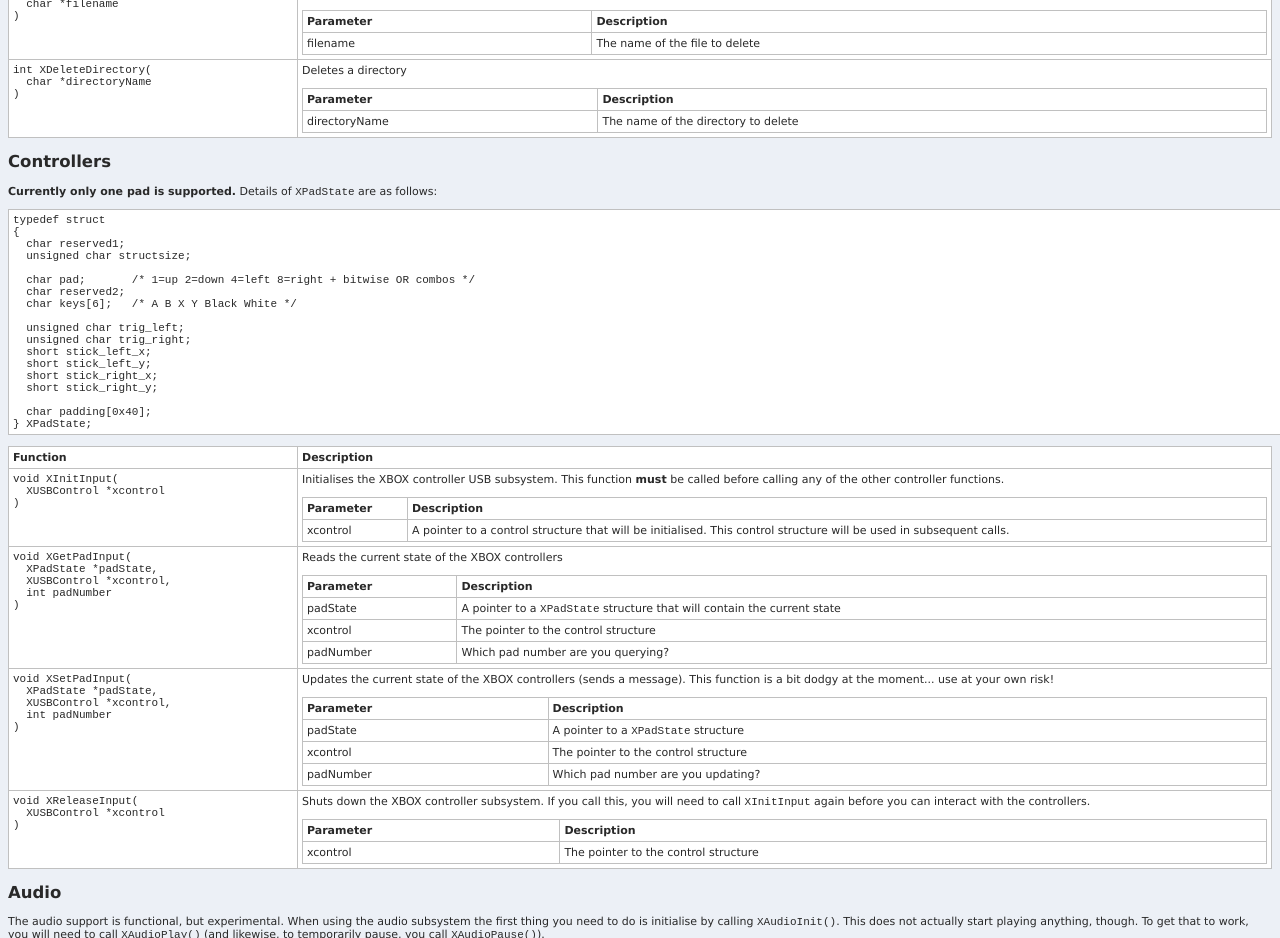
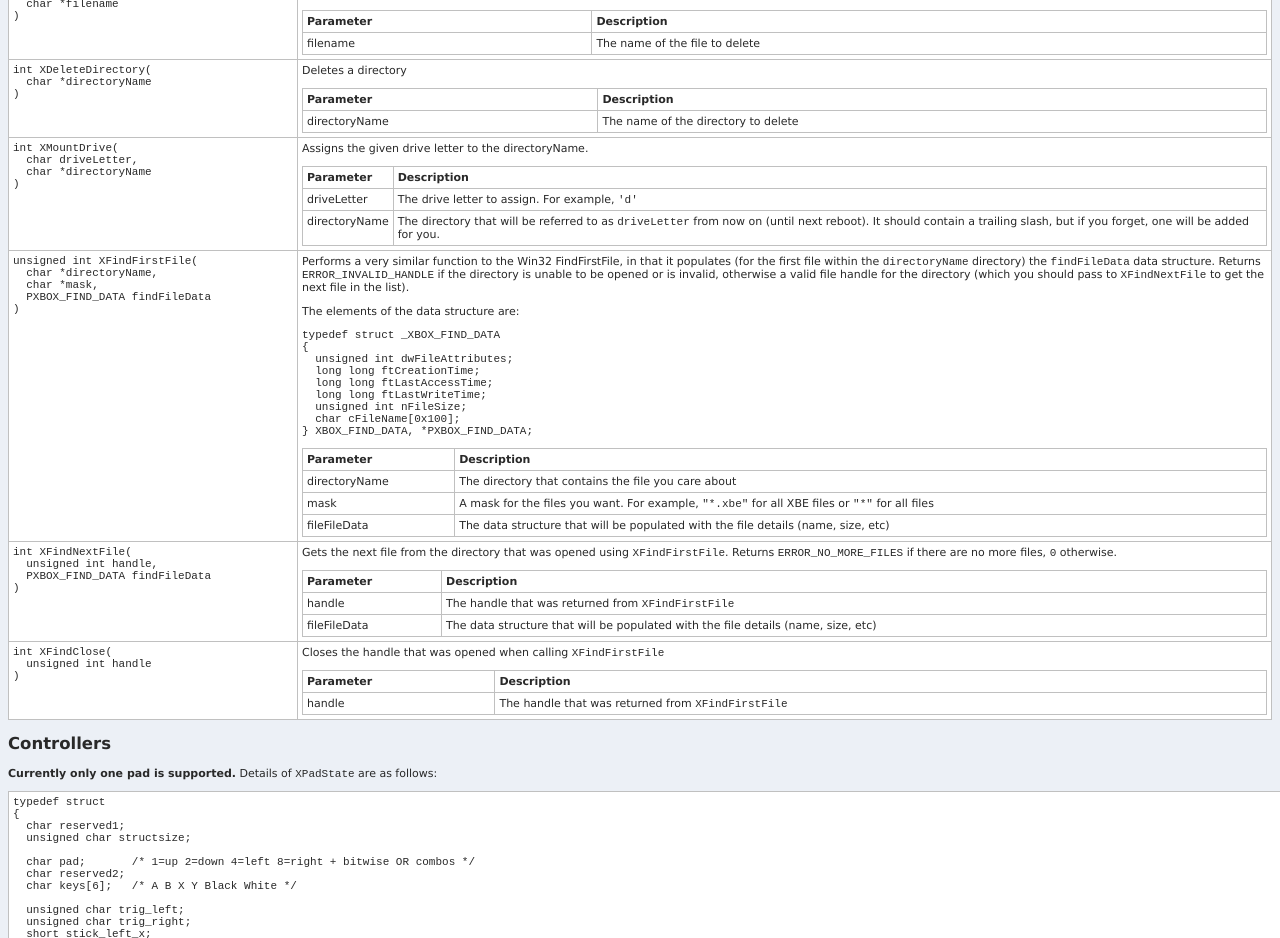
Before and after one commit to XboxDev/OpenXDK, a plain HTML site: page doc/apihal.html in a window 1280 px wide. Shown: the part 2360-3298 px from the top of the page. Drawn offline with Linux system fonts and the light colour scheme.

Commit message:
documentation updates

```diff
--- a/doc/apihal.html
+++ b/doc/apihal.html
@@ -268,7 +268,77 @@ All of the file access APIs return a status code that you should compare against
 <tr><td>directoryName</td><td>The name of the directory to delete</td></tr>
 </table>
 </td></tr>
+
+<tr><td><code>int XMountDrive( <br>
+&nbsp;&nbsp;char driveLetter, <br>
+&nbsp;&nbsp;char *directoryName<br>
+)</code></td>
+<td>Assigns the given drive letter to the directoryName.
+<p>
+<table>
+<tr><td><b>Parameter</b></td><td><b>Description</b></td></tr>
+<tr><td>driveLetter</td><td>The drive letter to assign.  For example, <code>'d'</code></td></tr>
+<tr><td>directoryName</td><td>The directory that will be referred to as <code>driveLetter</code> from now on (until next reboot).  It should contain a trailing slash, but if you forget, one will be added for you.</td></tr>
 </table>
+</td></tr>
+
+<tr><td><code>unsigned int XFindFirstFile( <br>
+&nbsp;&nbsp;char *directoryName, <br>
+&nbsp;&nbsp;char *mask, <br>
+&nbsp;&nbsp;PXBOX_FIND_DATA findFileData <br>
+)</code></td>
+<td>Performs a very similar function to the Win32 FindFirstFile, in that it populates (for the first file within
+the <code>directoryName</code> directory) the <code>findFileData</code> data structure.  Returns <code>ERROR_INVALID_HANDLE</code>
+if the directory is unable to be opened or is invalid, otherwise a valid file handle for the directory (which you
+should pass to <code>XFindNextFile</code> to get the next file in the list).
+<p>The elements of the data structure are:
+<p>
+<code>
+typedef struct _XBOX_FIND_DATA <br>
+{<br>
+&nbsp;&nbsp;unsigned int dwFileAttributes;<br>
+&nbsp;&nbsp;long long  ftCreationTime;<br>
+&nbsp;&nbsp;long long  ftLastAccessTime;<br>
+&nbsp;&nbsp;long long  ftLastWriteTime;<br>
+&nbsp;&nbsp;unsigned int nFileSize;<br>
+&nbsp;&nbsp;char cFileName[0x100];<br>
+} XBOX_FIND_DATA, *PXBOX_FIND_DATA;<br>
+</code>
+<p>
+<table>
+<tr><td><b>Parameter</b></td><td><b>Description</b></td></tr>
+<tr><td>directoryName</td><td>The directory that contains the file you care about</td></tr>
+<tr><td>mask</td><td>A mask for the files you want.  For example, <code>"*.xbe"</code> for all XBE files or <code>"*"</code> for all files</td></tr>
+<tr><td>fileFileData</td><td>The data structure that will be populated with the file details (name, size, etc)</td></tr>
+</table>
+</td></tr>
+
+<tr><td><code>int XFindNextFile( <br>
+&nbsp;&nbsp;unsigned int handle, <br>
+&nbsp;&nbsp;PXBOX_FIND_DATA findFileData<br>
+)</code></td>
+<td>Gets the next file from the directory that was opened using <code>XFindFirstFile</code>.  Returns
+<code>ERROR_NO_MORE_FILES</code> if there are no more files, <code>0</code> otherwise.
+<p>
+<table>
+<tr><td><b>Parameter</b></td><td><b>Description</b></td></tr>
+<tr><td>handle</td><td>The handle that was returned from <code>XFindFirstFile</code></td></tr>
+<tr><td>fileFileData</td><td>The data structure that will be populated with the file details (name, size, etc)</td></tr>
+</table>
+</td></tr>
+
+<tr><td><code>int XFindClose( <br>
+&nbsp;&nbsp;unsigned int handle <br>
+)</code></td>
+<td>Closes the handle that was opened when calling <code>XFindFirstFile</code>
+<p>
+<table>
+<tr><td><b>Parameter</b></td><td><b>Description</b></td></tr>
+<tr><td>handle</td><td>The handle that was returned from <code>XFindFirstFile</code></td></tr>
+</table>
+</td></tr>
+</table>
+
 
 <h2>Controllers</h2>
 <b>Currently only one pad is supported.</b>  Details of <code>XPadState</code> are as follows:
```
